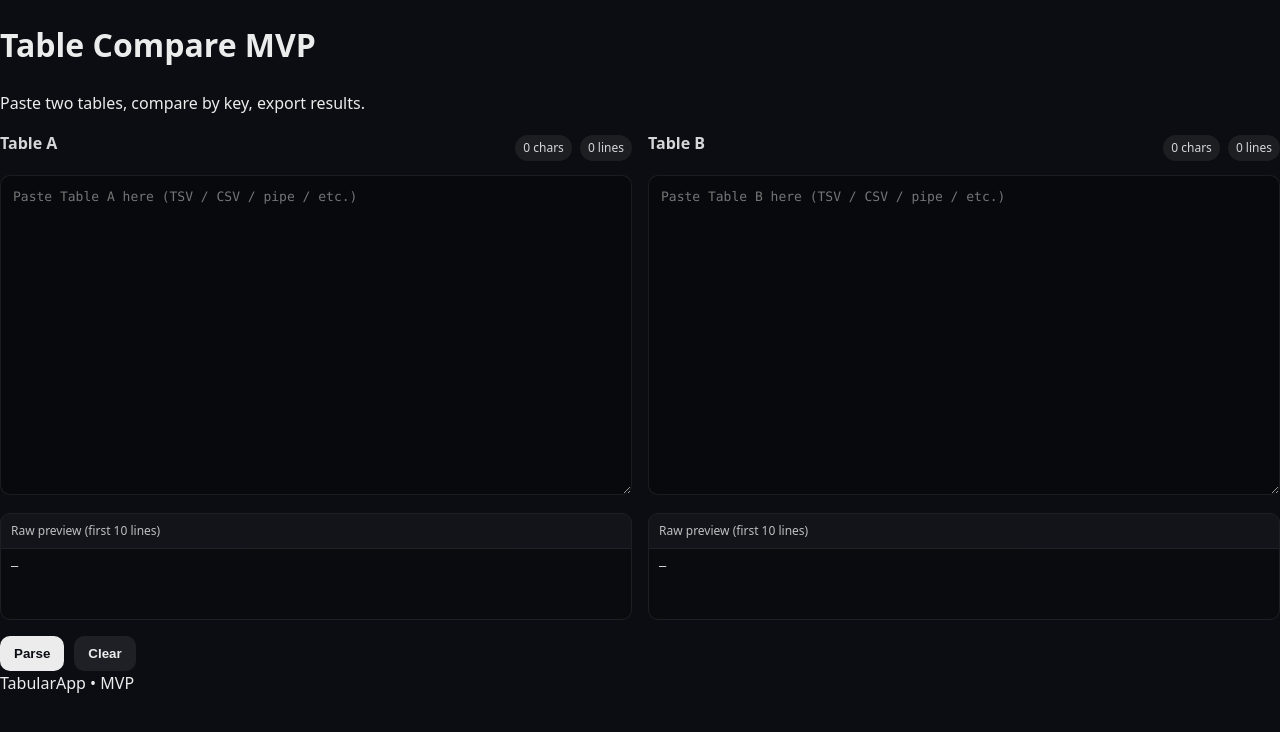
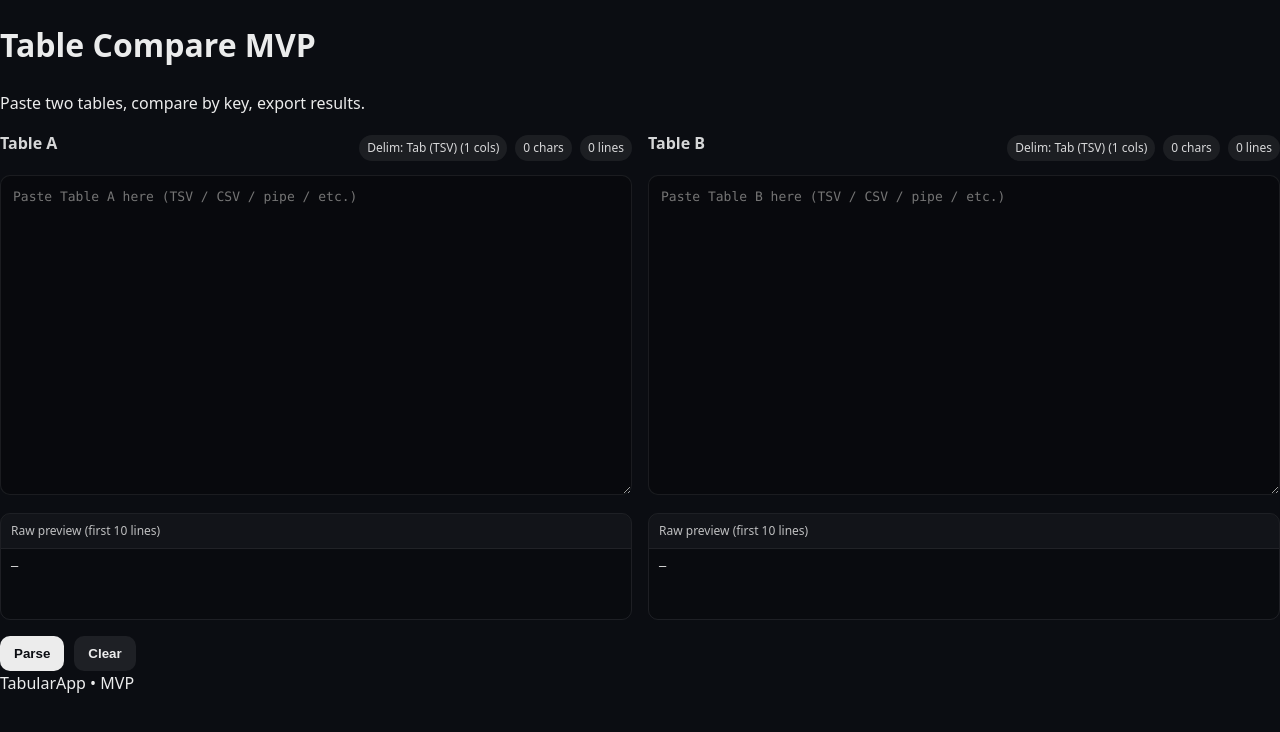
Before and after one commit to swacziarg/TabularApp, a React (Vite) app: page / in a window 1280 px wide. Shown: the top 732 px of the page. Built offline with nearby package versions, Linux system fonts and the light colour scheme.

Commit message:
feat: implement delimiter detection (tab/csv/pipe/semicolon/space)

```diff
--- a/src/App.tsx
+++ b/src/App.tsx
@@ -1,3 +1,4 @@
+import { detectDelimiter } from './utils/delimiters';
 import { useMemo, useState } from 'react';
 import './App.css';
 
@@ -24,6 +25,9 @@ export default function App() {
   const aPreview = useMemo(() => getPreview(tableAText, 10), [tableAText]);
   const bPreview = useMemo(() => getPreview(tableBText, 10), [tableBText]);
 
+  const detectedA = useMemo(() => detectDelimiter(tableAText), [tableAText]);
+  const detectedB = useMemo(() => detectDelimiter(tableBText), [tableBText]);
+
   const handleParse = () => {
     alert('Parse clicked (coming next)');
   };
@@ -46,6 +50,9 @@ export default function App() {
             <div className="cardTopRow">
               <h2 className="cardTitle">Table A</h2>
               <div className="metaPills">
+                <span className="pill">
+                  Delim: {detectedA.label} ({detectedA.columnsEstimate} cols)
+                </span>
                 <span className="pill">{aChars.toLocaleString()} chars</span>
                 <span className="pill">{aLines.toLocaleString()} lines</span>
               </div>
@@ -68,6 +75,9 @@ export default function App() {
             <div className="cardTopRow">
               <h2 className="cardTitle">Table B</h2>
               <div className="metaPills">
+                <span className="pill">
+                  Delim: {detectedB.label} ({detectedB.columnsEstimate} cols)
+                </span>
                 <span className="pill">{bChars.toLocaleString()} chars</span>
                 <span className="pill">{bLines.toLocaleString()} lines</span>
               </div>
--- /dev/null
+++ b/src/utils/delimiters.ts
@@ -0,0 +1,120 @@
+export type DetectedDelimiter = {
+    delimiter: string;
+    label: string;
+    score: number;
+    columnsEstimate: number;
+  };
+
+  type Candidate = {
+    delimiter: string;
+    label: string;
+    split: (line: string) => string[];
+  };
+
+  function splitByMultiSpace(line: string) {
+    // split on 2+ spaces, but allow single spaces inside values
+    return line.trim().split(/\s{2,}/g);
+  }
+
+  const candidates: Candidate[] = [
+    {
+      delimiter: '\t',
+      label: 'Tab (TSV)',
+      split: (line) => line.split('\t'),
+    },
+    {
+      delimiter: ',',
+      label: 'Comma (CSV)',
+      split: (line) => line.split(','),
+    },
+    {
+      delimiter: ';',
+      label: 'Semicolon',
+      split: (line) => line.split(';'),
+    },
+    {
+      delimiter: '|',
+      label: 'Pipe',
+      split: (line) => line.split('|'),
+    },
+    {
+      delimiter: '  ',
+      label: 'Multi-space',
+      split: splitByMultiSpace,
+    },
+  ];
+
+  function getNonEmptyLines(text: string) {
+    return text
+      .split(/\r?\n/)
+      .map((l) => l.trim())
+      .filter((l) => l.length > 0);
+  }
+
+  function scoreCandidate(lines: string[], candidate: Candidate): DetectedDelimiter {
+    const sampleLines = lines.slice(0, 30);
+
+    const columnCounts = sampleLines.map((line) => candidate.split(line).length);
+
+    const avgCols = columnCounts.reduce((a, b) => a + b, 0) / columnCounts.length;
+
+    // Must produce more than 1 column
+    if (avgCols < 2) {
+      return {
+        delimiter: candidate.delimiter,
+        label: candidate.label,
+        score: 0,
+        columnsEstimate: Math.round(avgCols),
+      };
+    }
+
+    // How consistent are the column counts?
+    const countsMap = new Map<number, number>();
+    for (const c of columnCounts) {
+      countsMap.set(c, (countsMap.get(c) ?? 0) + 1);
+    }
+
+    const mostCommonCount = [...countsMap.entries()].sort((a, b) => b[1] - a[1])[0][0];
+    const mostCommonFrequency = countsMap.get(mostCommonCount) ?? 0;
+    const consistency = mostCommonFrequency / columnCounts.length; // 0..1
+
+    // delimiter occurrence check (helps avoid weird scoring)
+    const delimiterAppears =
+      candidate.delimiter === '  '
+        ? sampleLines.some((l) => /\s{2,}/.test(l))
+        : sampleLines.some((l) => l.includes(candidate.delimiter));
+
+    const appearBoost = delimiterAppears ? 1 : 0;
+
+    // Score weighting:
+    // - consistency is most important
+    // - prefer more columns (but not too dominant)
+    // - prefer delimiters that appear
+    const score = consistency * 100 + Math.min(mostCommonCount, 12) * 4 + appearBoost * 10;
+
+    return {
+      delimiter: candidate.delimiter,
+      label: candidate.label,
+      score,
+      columnsEstimate: mostCommonCount,
+    };
+  }
+
+  export function detectDelimiter(text: string): DetectedDelimiter {
+    const lines = getNonEmptyLines(text);
+
+    // Empty or 1-line input: default to tab, score 0
+    if (lines.length < 2) {
+      return {
+        delimiter: '\t',
+        label: 'Tab (TSV)',
+        score: 0,
+        columnsEstimate: 1,
+      };
+    }
+
+    const scored = candidates.map((c) => scoreCandidate(lines, c));
+    scored.sort((a, b) => b.score - a.score);
+
+    return scored[0];
+  }
```
